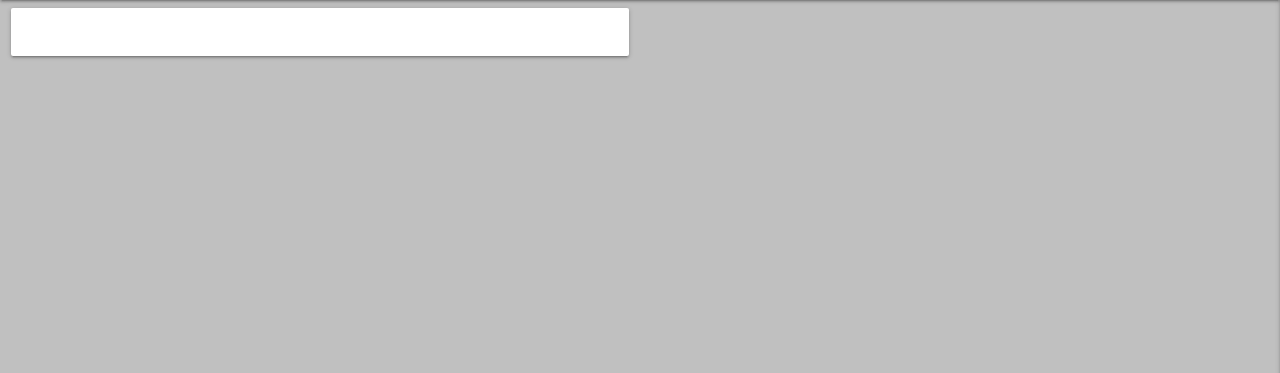
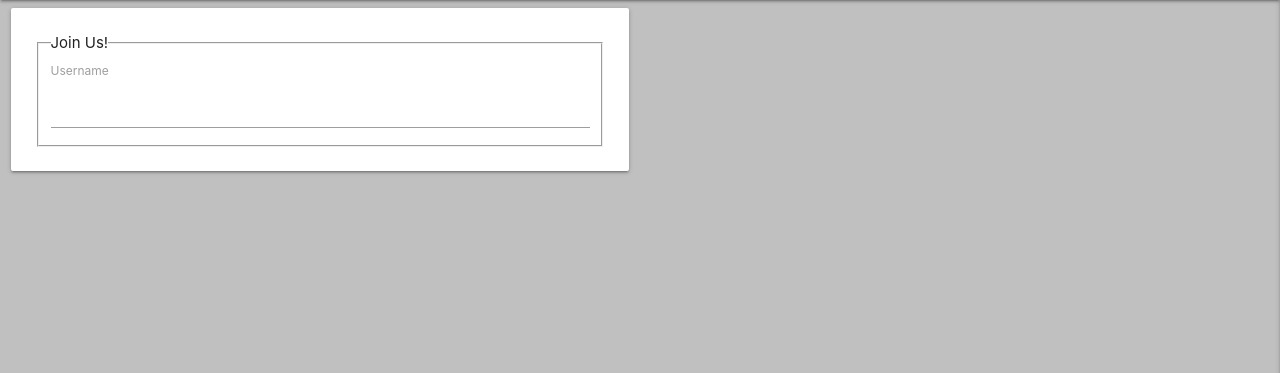
Before and after one commit to CristianBuca/MS3_TopShelf, a Flask app: template templates/register.html in a window 1280 px wide. Shown: the part 64-437 px from the top of the page. Run offline with Flask 2, Linux system fonts and the light colour scheme; the template is opened without the code that fills it, so the values that code supplies are empty, except form fields; form fields are guessed from the names that the template uses; some libraries are stand-ins or nearby versions.

Commit message:
Start(register): Registration form

```diff
--- a/templates/register.html
+++ b/templates/register.html
@@ -5,7 +5,14 @@
 <div class="row">
     <form class="col s12 m6" method="POST" action="">
         <div class="card-panel">
-
+            {{ form.hidden_tag() }}
+            <fieldset>
+                <legend>Join Us!</legend>
+                <div>
+                    {{ form.username.label }}
+                    {{ form.username }}
+                </div>
+            </fieldset>
 
 
         </div>
```
